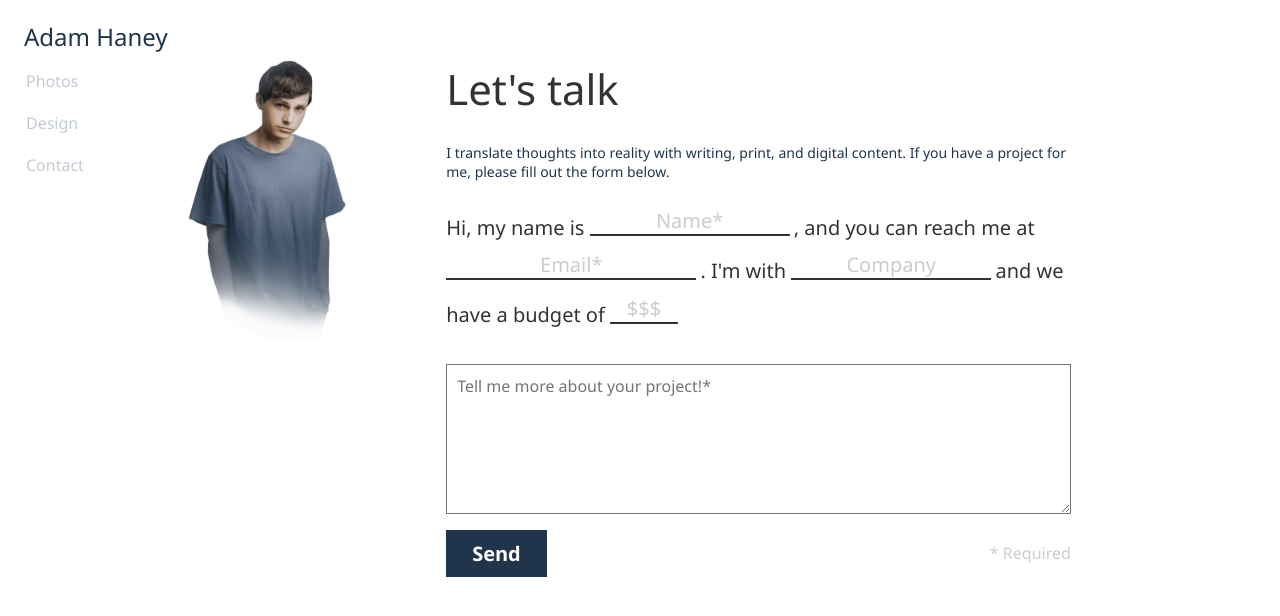
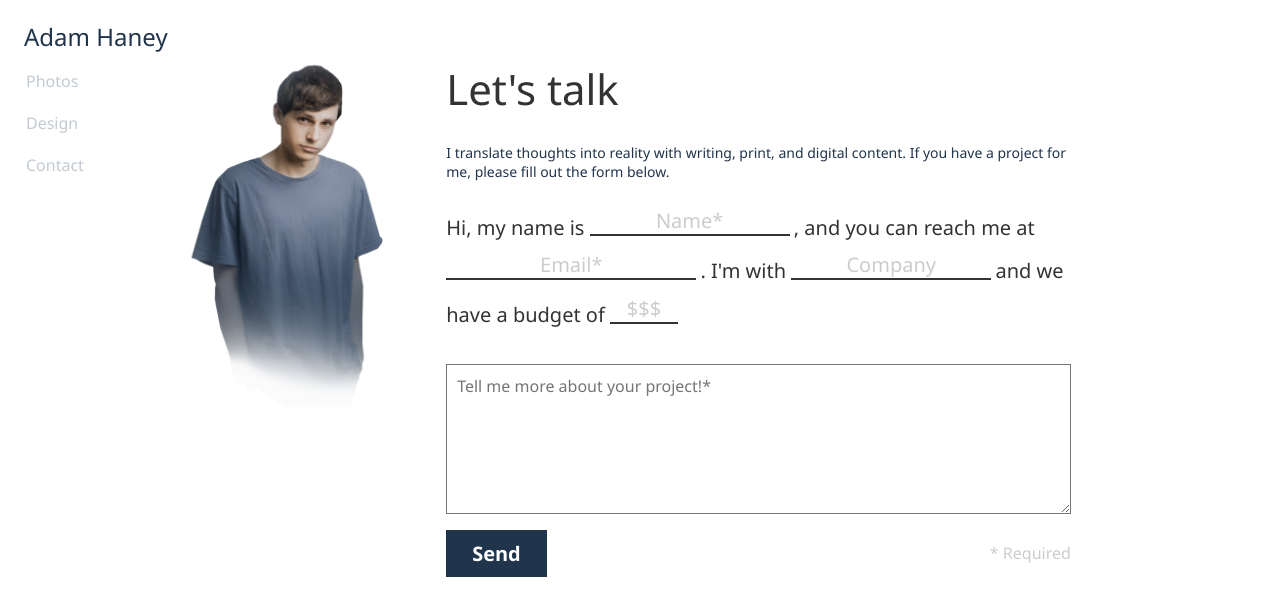
Before and after one commit to admhny/admhny.github.io, a Jekyll site: the page built from index.html, in a window 1280 px wide. Shown: the top 616 px of the page. Built offline with Jekyll 4.4.1, drawn with Linux system fonts in a browser that asks for light colours; nearby versions of some CDN libraries.

Commit message:
Fixed image size on mobile

```diff
--- a/_includes/scss/homepage.scss
+++ b/_includes/scss/homepage.scss
@@ -8,11 +8,10 @@
   max-height: 100%;
   overflow: hidden;
 }
-
   img {
     display: block;
     float: left;
-    width: 200px;
+    // width: 200px;
     @media #{$tablet}, #{$mobile} {
       // display: none;
     }
```
